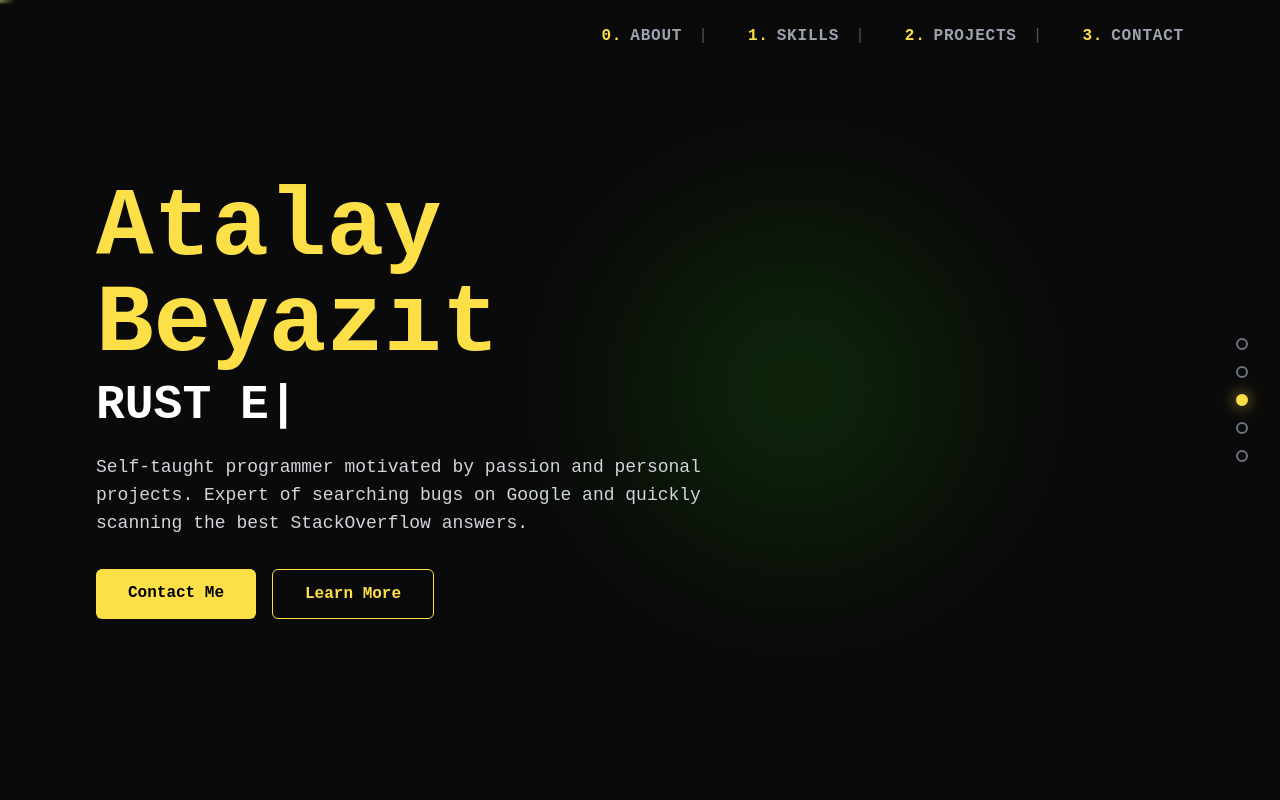
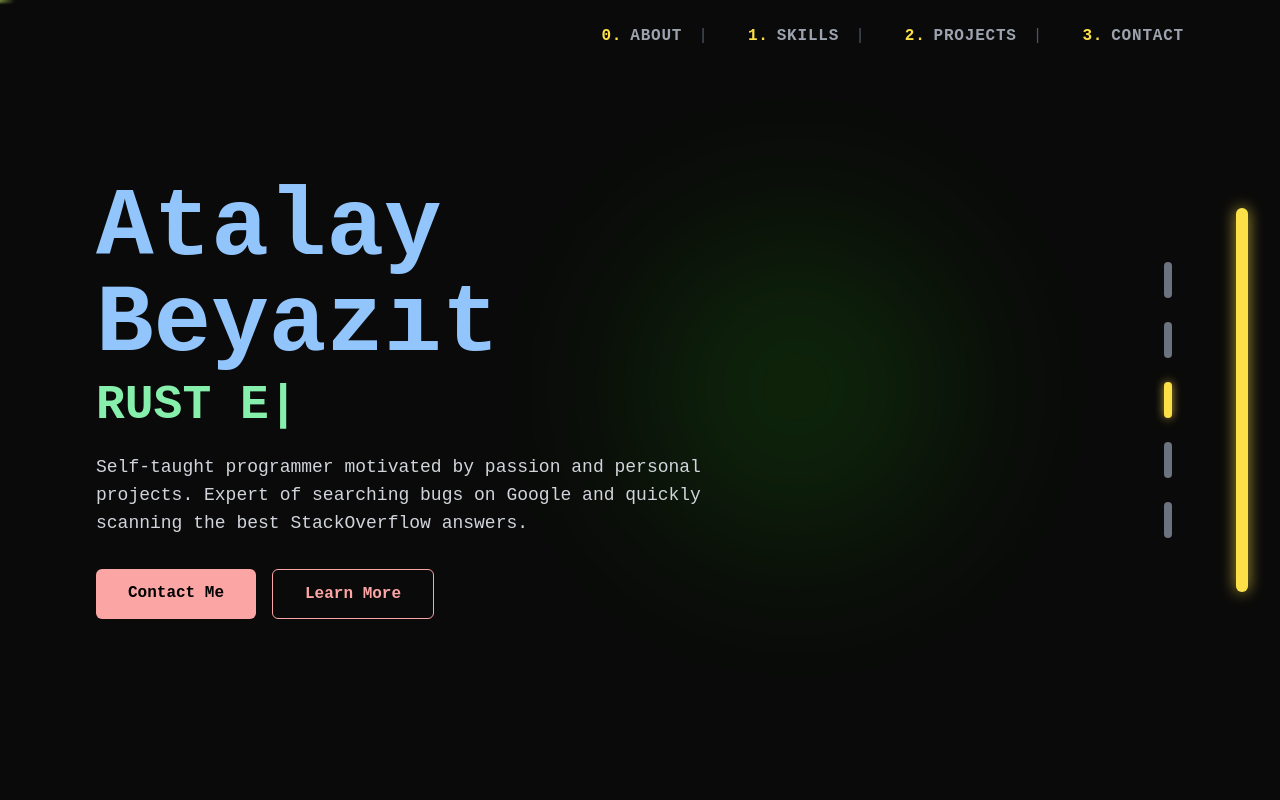
Before and after one commit to unsignedbuntu/PersonalSite, a Next.js app: page / in a window 1280 px wide. Shown: the top 800 px of the page. Built offline with nearby package versions, Linux system fonts and the light colour scheme.

Commit message:
refactor: Update Header and HeroSection styles, enhance ScrollIndicator functionality, and improve SkillsSection layout

```diff
--- a/src/components/Header.tsx
+++ b/src/components/Header.tsx
@@ -30,7 +30,6 @@ export default function Header() {
                 </span>
                 {item.name}
               </a>
-              {/* Son eleman hariç hepsinin sonuna ayırıcı ekle */}
               {index < navItems.length - 1 && (
                 <span className="hidden md:inline-block text-gray-600 mx-4">|</span>
               )}
--- a/src/components/HeroSection.tsx
+++ b/src/components/HeroSection.tsx
@@ -12,7 +12,7 @@ export default function HeroSection() {
           initial={{ opacity: 0, y: 20 }}
           animate={{ opacity: 1, y: 0 }}
           transition={{ duration: 0.8 }}
-          className="text-7xl md:text-8xl font-bold text-yellow-300 mb-2"
+          className="text-7xl md:text-8xl font-bold text-blue-300 mb-2"
         >
           Atalay Beyazıt {/* KENDİ İSMİNİZLE DEĞİŞTİRİN */}
         </motion.h1>
@@ -27,7 +27,7 @@ export default function HeroSection() {
           wrapper="h2"
           speed={40}
           repeat={Infinity}
-          className="text-4xl md:text-5xl font-semibold text-white mb-6"
+          className="text-4xl md:text-5xl font-semibold text-green-300 mb-6"
         />
 
         <motion.p
@@ -48,13 +48,13 @@ export default function HeroSection() {
         >
           <a
             href="#contact"
-            className="px-8 py-3 bg-yellow-300 text-black font-bold rounded-md transition-transform duration-300 hover:scale-105"
+            className="px-8 py-3 bg-red-300 text-black font-bold rounded-md transition-transform duration-300 hover:scale-105"
           >
             Contact Me
           </a>
           <a
             href="#projects"
-            className="px-8 py-3 border border-yellow-300 text-yellow-300 font-bold rounded-md transition-all duration-300 hover:bg-yellow-300 hover:text-black hover:scale-105"
+            className="px-8 py-3 border border-red-300 text-red-300 font-bold rounded-md transition-all duration-300 hover:bg-red-300 hover:text-black hover:scale-105"
           >
             Learn More
           </a>
--- a/src/components/ScrollIndicator.tsx
+++ b/src/components/ScrollIndicator.tsx
@@ -1,23 +1,36 @@
 // src/components/ScrollIndicator.tsx
 'use client';
-import { motion } from 'framer-motion';
+
+import { motion, useScroll, useSpring } from 'framer-motion';
 import { useState, useEffect } from 'react';
 
 export default function ScrollIndicator() {
+  // --- 1. İlerleme Çubuğu için Mantık ---
+  const { scrollYProgress } = useScroll();
+  const scaleY = useSpring(scrollYProgress, {
+    stiffness: 100,
+    damping: 30,
+    restDelta: 0.001
+  });
+
+  // --- 2. Tıklanabilir Noktalar/Çizgiler için Mantık ---
   const [activeSection, setActiveSection] = useState('hero');
   const sections = ['hero', 'about', 'skills', 'projects', 'contact'];
 
   useEffect(() => {
     const handleScroll = () => {
+      // Aktif bölümü belirlemek için ekranın ortasını referans alıyoruz
       const scrollPosition = window.scrollY + window.innerHeight / 2;
+
       for (const sectionId of sections) {
         const element = document.getElementById(sectionId);
         if (element && scrollPosition >= element.offsetTop && scrollPosition < element.offsetTop + element.offsetHeight) {
           setActiveSection(sectionId);
-          break;
+          break; // Doğru bölüm bulununca döngüyü durdur
         }
       }
     };
+
     window.addEventListener('scroll', handleScroll, { passive: true });
     return () => window.removeEventListener('scroll', handleScroll);
   }, []);
@@ -26,20 +39,39 @@ export default function ScrollIndicator() {
     document.getElementById(sectionId)?.scrollIntoView({ behavior: 'smooth' });
   };
 
+  // --- 3. Birleştirilmiş JSX ---
   return (
-    // z-50 class'ı bu noktaları da en üste taşır
-    <div className="fixed right-8 top-1/2 transform -translate-y-1/2 z-50 hidden lg:flex flex-col gap-4">
+    // Ana konteyner: Dikey çubuk ve noktaları yan yana getirmek için flex kullanıyoruz
+    <div className="fixed right-8 top-1/2 transform -translate-y-1/2 z-50 hidden lg:flex items-center gap-16">
+
+      {/* Tıklanabilir Dikey Çizgiler (Noktalar) */}
+      <div className="flex flex-col gap-6">
         {sections.map((sectionId) => (
-        <button key={sectionId} onClick={() => scrollToSection(sectionId)} className="group relative">
+          <button
+            key={sectionId}
+            onClick={() => scrollToSection(sectionId)}
+            className="group"
+          >
+            {/* Her bir nokta yerine kısa bir dikey çizgi */}
             <div
-            className={`w-3 h-3 rounded-full border-2 transition-all duration-300
+              className={`w-2 h-9 rounded-full transition-all duration-300
                 ${activeSection === sectionId
-                ? 'bg-yellow-300 border-yellow-300 shadow-[0_0_15px_rgba(253,224,71,0.7)]'
-                : 'bg-transparent border-gray-500 group-hover:border-yellow-300'
+                  ? 'bg-yellow-300 shadow-[0_0_10px_rgba(253,224,71,0.7)]' // Aktif durum
+                  : 'bg-gray-500 group-hover:bg-yellow-300' // Pasif durum
                 }`}
             />
           </button>
         ))}
       </div>
+
+      {/* Dikey İlerleme Çubuğu */}
+      <div className="relative h-96 w-3 bg-gray-700 rounded-full">
+        <motion.div
+          className="absolute top-0 left-0 right-0 h-full bg-yellow-300 rounded-full origin-top shadow-[0_0_15px_rgba(253,224,71,0.7)]"
+          style={{ scaleY }}
+        />
+      </div>
+
+    </div>
   );
 }
--- a/src/components/SkillsSection.tsx
+++ b/src/components/SkillsSection.tsx
@@ -17,7 +17,9 @@ export default function SkillsSection() {
         viewport={{ once: true }}
         className="max-w-4xl text-center"
       >
-        <h2 className="text-4xl md:text-5xl font-bold text-white mb-4">YETENEKLERİM</h2>
+       <h2 className="text-5xl md:text-6xl font-black text-gray-200 mb-4 tracking-widest uppercase">
+  YETENEKLERİM
+</h2>
         <div className="w-24 h-1 bg-yellow-300 mx-auto mb-8"></div>
         <div className="flex flex-wrap justify-center gap-4">
           {skills.map((skill, index) => (
```
Lines whose indentation alone changed are shown as unchanged.
